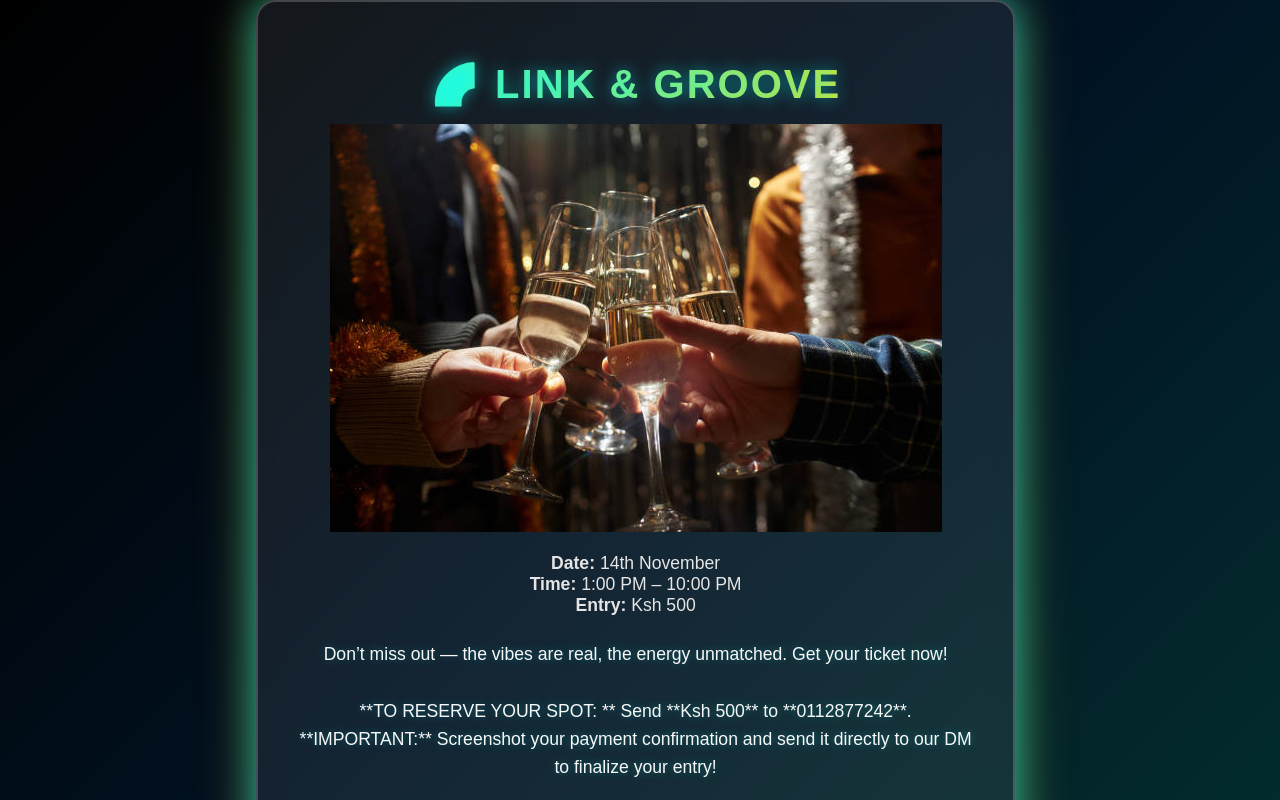
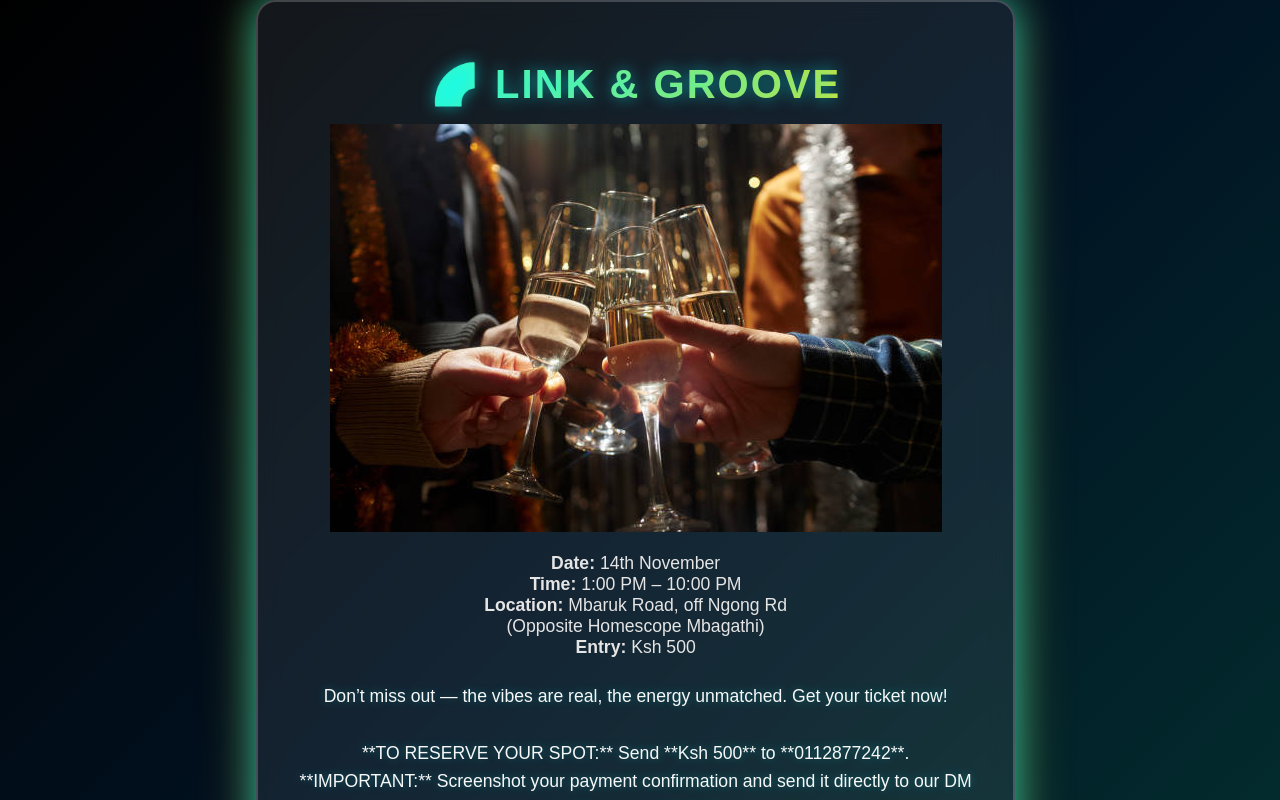
Before and after one commit to wanderaesther809-art/linkup-vibes-app, a React (Vite) app: page / in a window 1280 px wide. Shown: the top 800 px of the page. Built offline with nearby package versions, Linux system fonts and the light colour scheme.

Commit message:
updated files

```diff
--- a/src/App.jsx
+++ b/src/App.jsx
@@ -5,7 +5,7 @@ import "./App.css";
 function App() {
   return (
     <div className="poster">
-      {/* Fixed: Used "&" instead of "&&" */}
+      {/* Title: Using the Link & Groove brand */}
       <h1 className="title">🌈 Link & Groove</h1>
 
       <div className="image-section">
@@ -16,20 +16,25 @@ function App() {
         />
       </div>
 
+      {/* 📍 CORRECTED DETAILS SECTION: Location is now included here */}
       <p className="details">
         <strong>Date:</strong> 14th November <br />
         <strong>Time:</strong> 1:00 PM – 10:00 PM <br />
-        {/* Updated: Added both entry price options */}
-        <strong>Entry:</strong> Ksh 500
+        {/* 👇 Location details added */}
+        <strong>Location:</strong> Mbaruk Road, off Ngong Rd <br />
+        (Opposite Homescope Mbagathi) <br />
+        {/* 👆 End of location details */}
+        <strong>Entry:</strong> Ksh 500  {/* Advance / Gate */}
       </p>
 
+      {/* 💰 Description with full payment details */}
       <p className="description">
         Don’t miss out — the vibes are real, the energy unmatched. Get your
         ticket now!
         <br />
         <br />
-        **TO RESERVE YOUR SPOT: ** Send **Ksh 500**
-         to **0112877242**.
+        **TO RESERVE YOUR SPOT:** Send **Ksh 500**
+        to **0112877242**.
         <br />
         **IMPORTANT:** Screenshot your payment confirmation and send it directly
         to our DM to finalize your entry!
```
